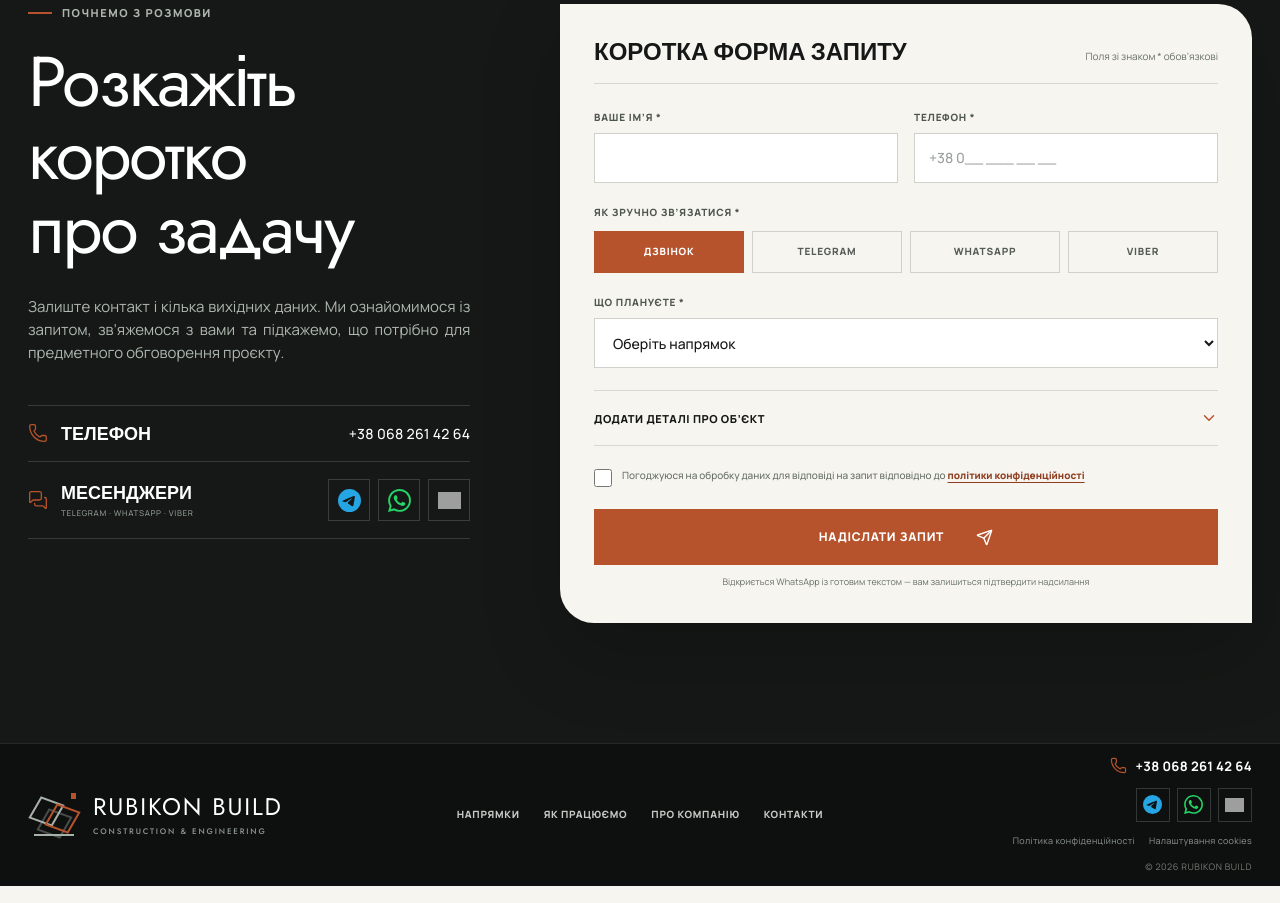
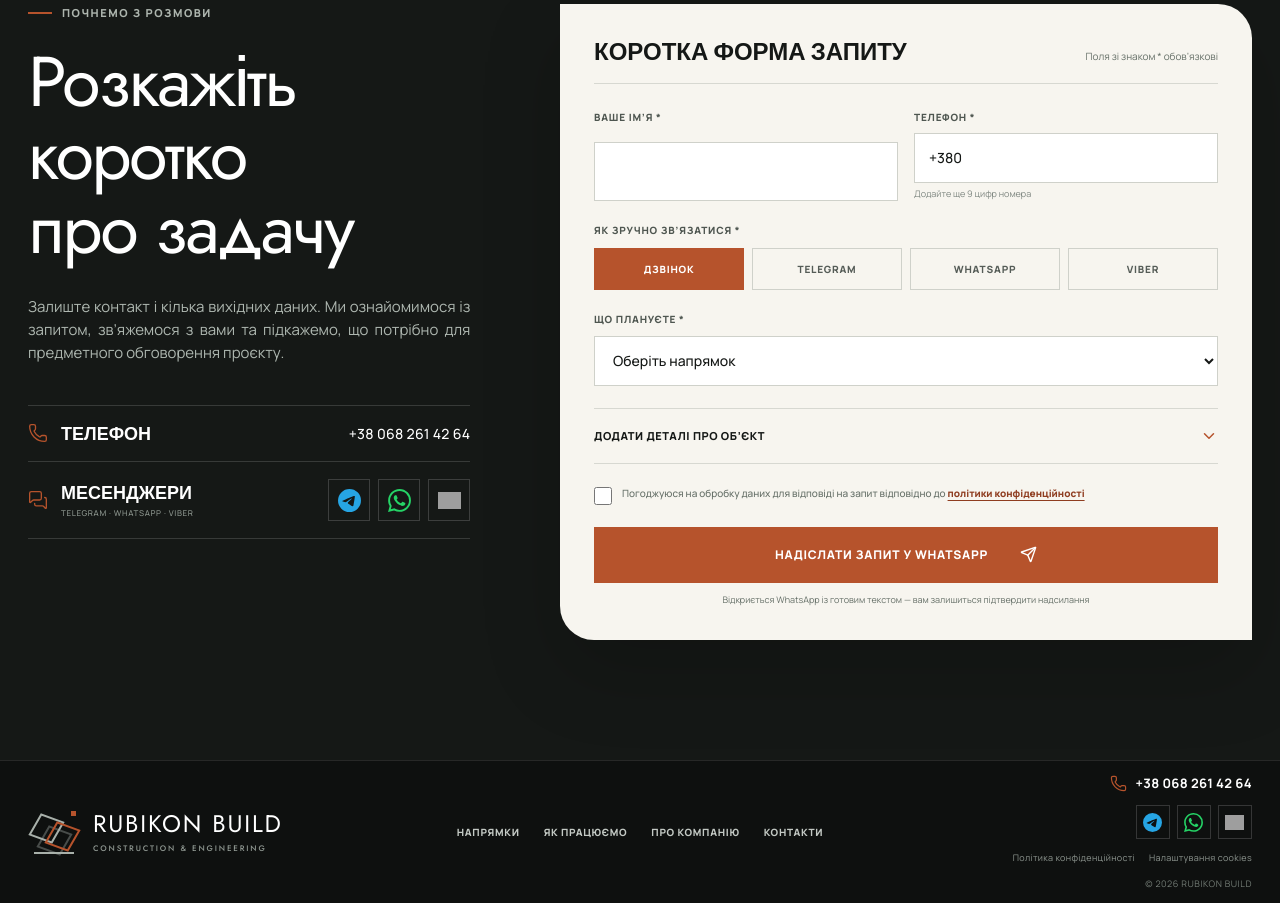
Before and after one commit to leusd100/rubikon-build, a Next.js app: page / in a window 1280 px wide. Shown: the part 8240-9143 px from the top of the page. Built offline with nearby package versions, Linux system fonts and the light colour scheme; grey boxes are pictures that could not be loaded.

Commit message:
Improve inquiry phone field

```diff
--- a/app/components/ProjectInquiryForm.tsx
+++ b/app/components/ProjectInquiryForm.tsx
@@ -82,10 +82,12 @@ export default function ProjectInquiryForm() {
             inputMode="tel"
             pattern="[+0-9 ()-]{10,20}"
             maxLength={20}
-            placeholder="+38 0__ ___ __ __"
+            defaultValue="+380"
+            aria-describedby="phone-hint"
             autoComplete="tel"
             required
           />
+          <small id="phone-hint" className="inquiry-field-hint">Додайте ще 9 цифр номера</small>
         </label>
       </div>
 
@@ -161,7 +163,7 @@ export default function ProjectInquiryForm() {
       </label>
 
       <button className="button button-primary inquiry-submit" type="submit">
-        Надіслати запит <Send aria-hidden="true" />
+        Надіслати запит у WhatsApp <Send aria-hidden="true" />
       </button>
       <p className="inquiry-submit-note">
         Відкриється WhatsApp із готовим текстом — вам залишиться підтвердити надсилання
--- a/app/globals.css
+++ b/app/globals.css
@@ -315,6 +315,7 @@ section[id] { scroll-margin-top: 98px; }
 .inquiry-form textarea { resize: vertical; min-height: 108px; padding: 13px 14px; }
 .inquiry-form input:focus, .inquiry-form select:focus, .inquiry-form textarea:focus { border-color: var(--accent); box-shadow: 0 0 0 3px rgba(182,83,44,.12); }
 .inquiry-form input::placeholder, .inquiry-form textarea::placeholder { color: #9a9f9b; }
+.inquiry-field-hint { margin-top: -3px; color: #7f8781; font-size: 9px; line-height: 1.4; }
 .inquiry-choice { margin: 22px 0; padding: 0; border: 0; }
 .inquiry-choice legend { margin-bottom: 10px; }
 .inquiry-choice > div { display: grid; grid-template-columns: repeat(4, 1fr); gap: 8px; }
```
